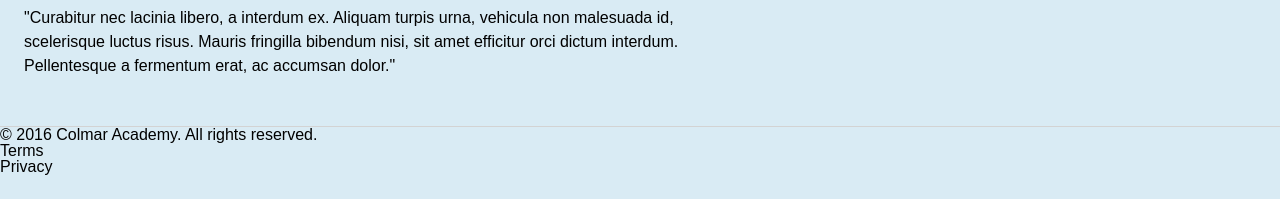
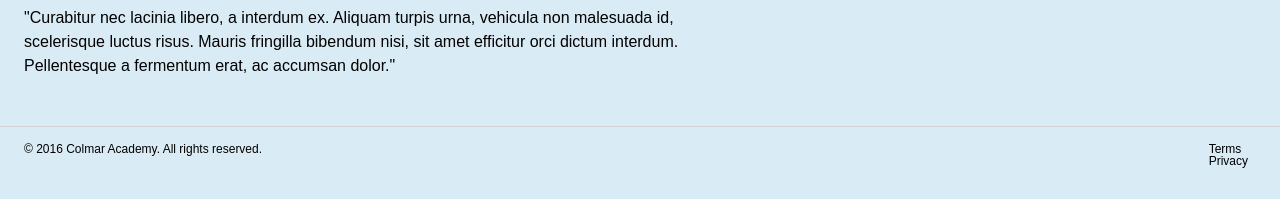
Before and after one commit to jkerndt/Colmar, a plain HTML site: page index.html in a window 1280 px wide. Shown: the part 2770-2969 px from the top of the page. Before the commit the page ends 2945 px from the top, so only its background shows below. Drawn offline with Linux system fonts and the light colour scheme.

Commit message:
footer css

```diff
--- a/resources/css/style.css
+++ b/resources/css/style.css
@@ -326,3 +326,13 @@ nav .mobile {
     width: 100%;
     margin: 0 auto;
 }
+footer {
+    padding: 1rem 1.5rem 2rem 1.5rem;
+    display: flex;
+    justify-content: space-between;
+    align-items: flex-start;
+    font-size: 0.75rem;
+}
+footer .links p {
+    padding: 0 0.5rem;
+}
```
